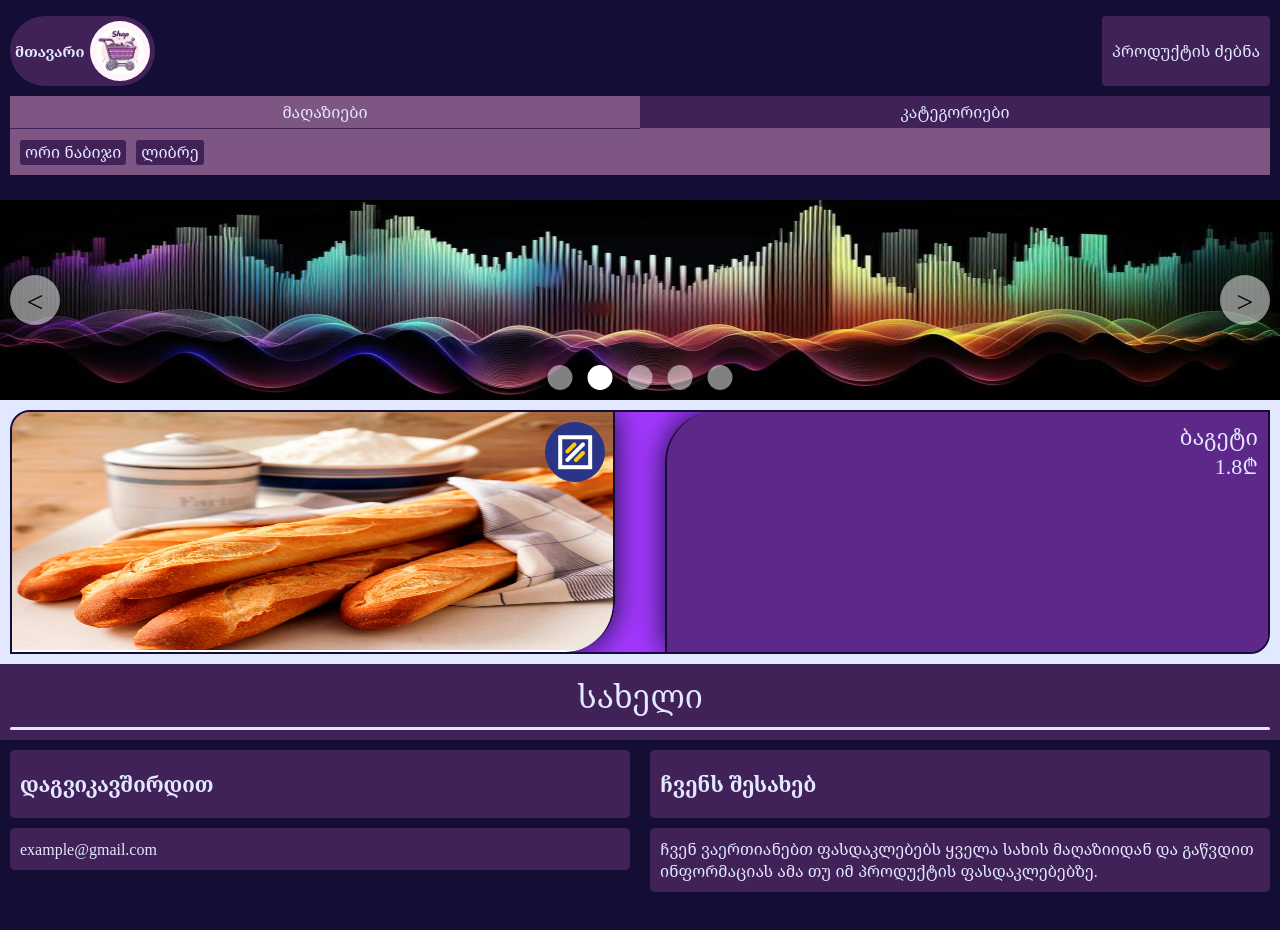
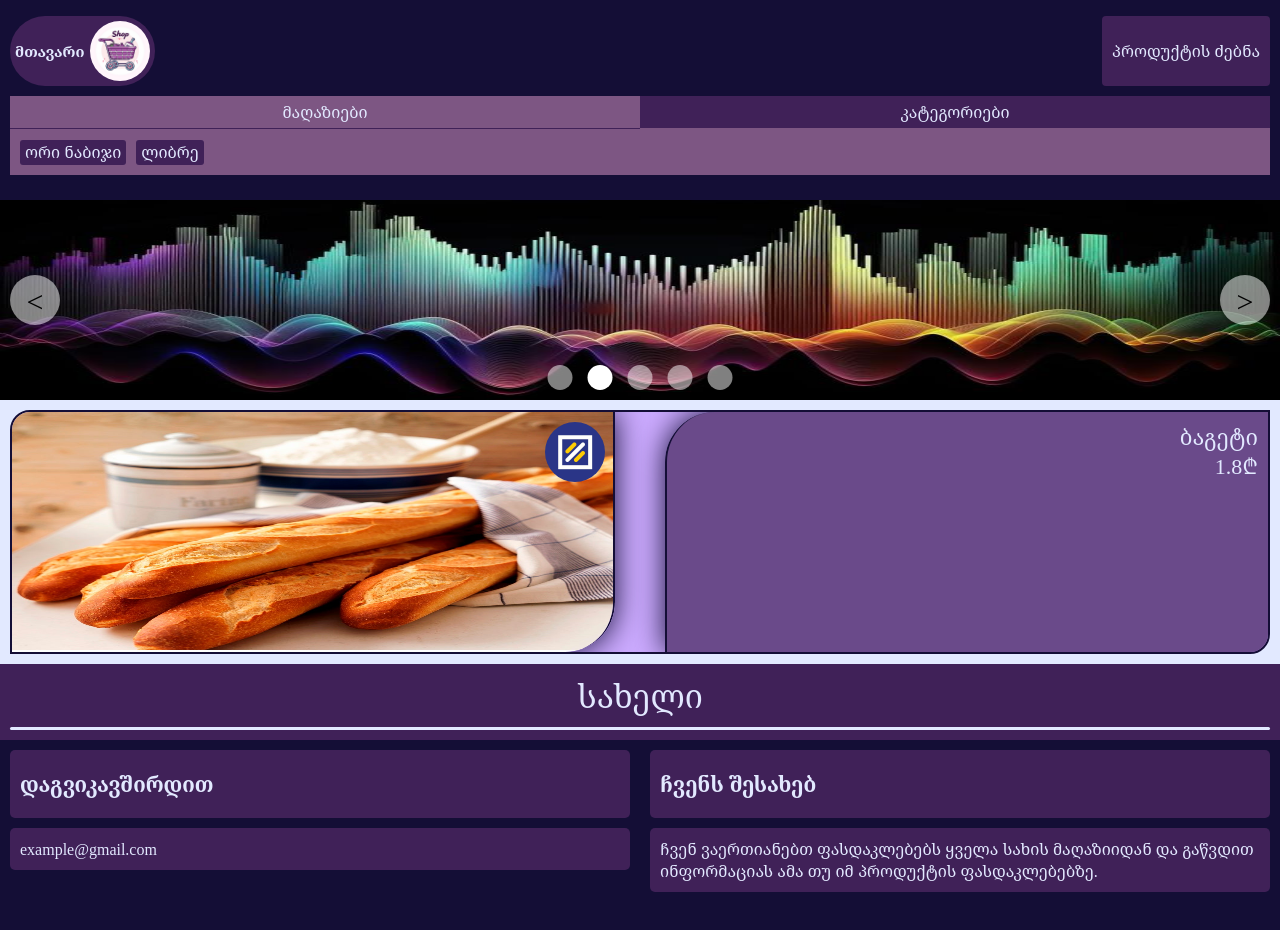
Before and after one commit to LukaJanelidze/discounts, a React (Vite) app: page /product/libre-bageti in a window 1280 px wide. Shown: the top 930 px of the page. Built offline with nearby package versions, Linux system fonts and the light colour scheme.

Commit message:
fix product page color

```diff
--- a/src/assets/pages/product/Product.css
+++ b/src/assets/pages/product/Product.css
@@ -4,7 +4,7 @@
     position: relative;
     align-items: center;
     margin: 10px;
-    background-color: #9000ffc0;
+    background-color: #9000ff44;
     overflow: hidden;
     border-top-right-radius: 20px;
     border-bottom-left-radius: 20px;
```
